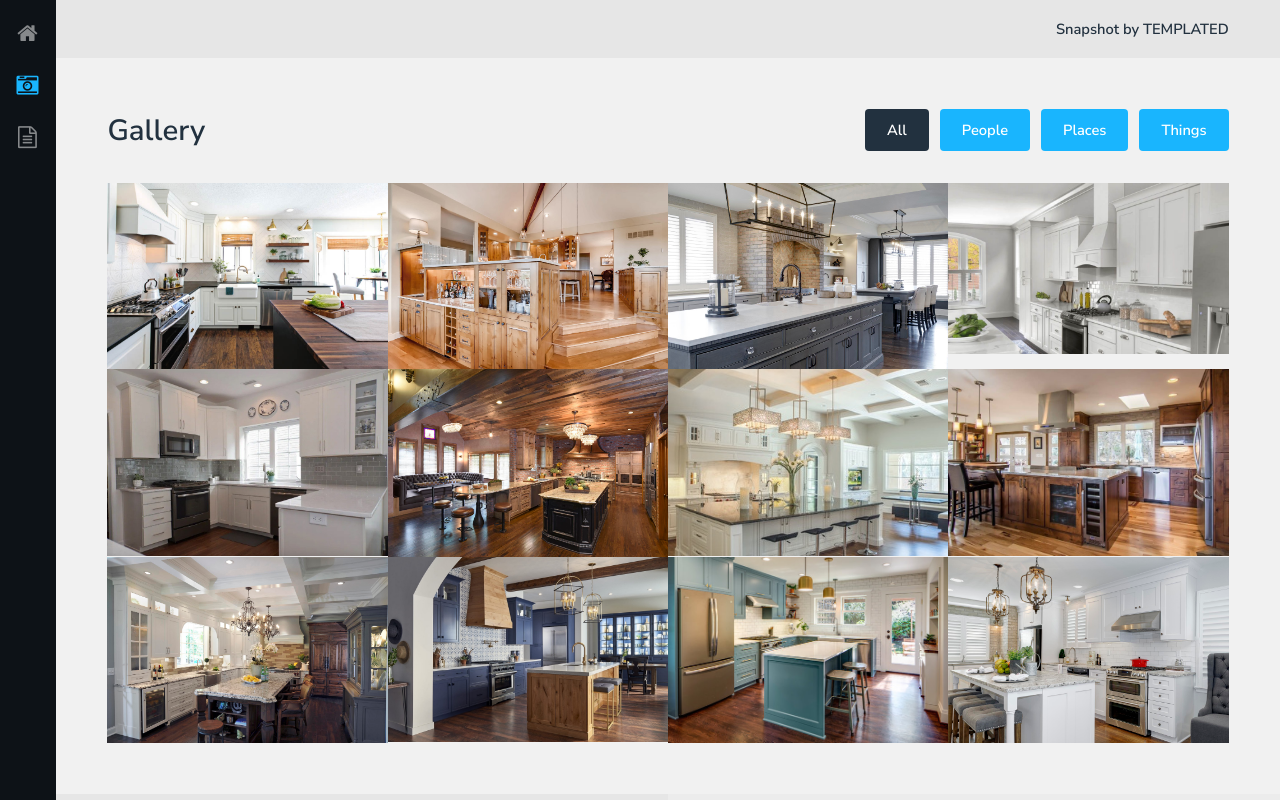
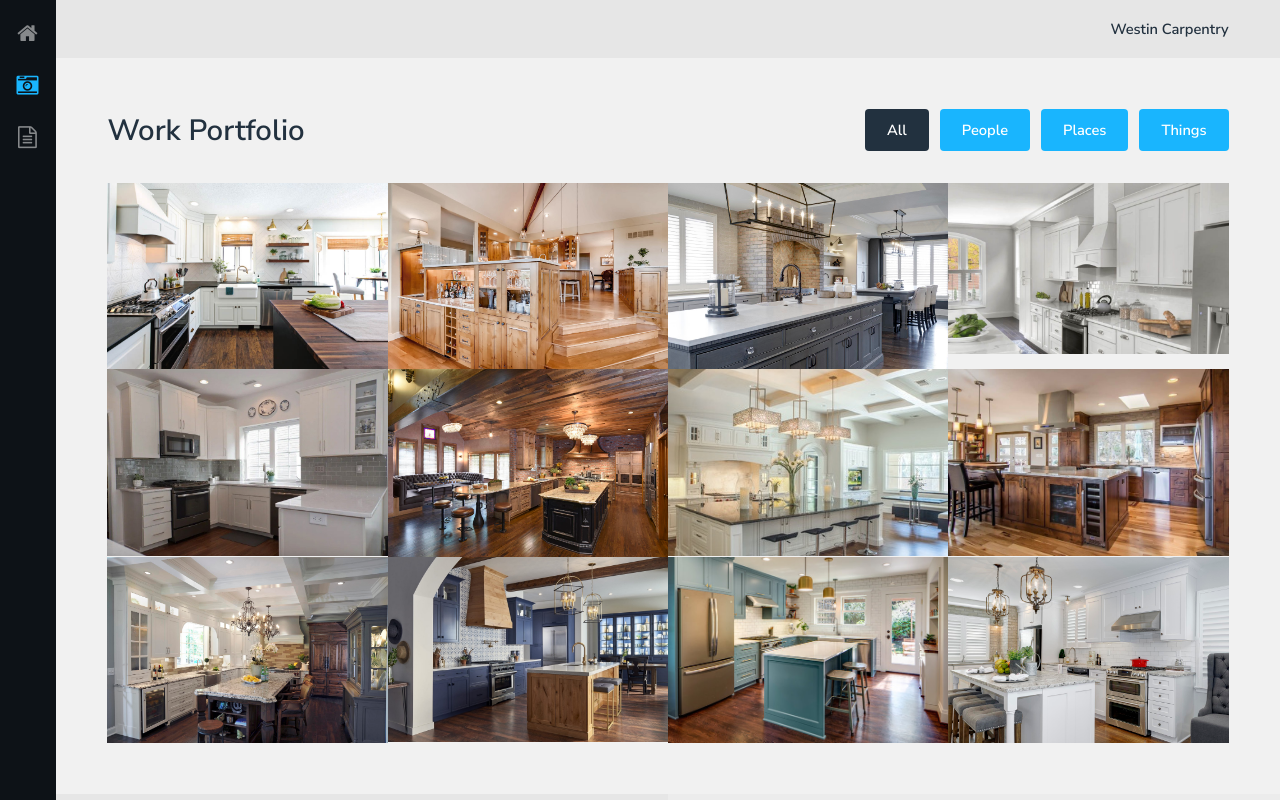
Before and after one commit to brian23662/brian23662.github.io, a plain HTML site: page gallery.html in a window 1280 px wide. Shown: the top 800 px of the page. Drawn offline with Linux system fonts and the light colour scheme.

Commit message:
Update gallery.html

```diff
--- a/gallery.html
+++ b/gallery.html
@@ -6,7 +6,7 @@
 -->
 <html>
 	<head>
-		<title>Gallery - Snapshot by TEMPLATED</title>
+		<title>Westin Carpentry</title>
 		<meta charset="utf-8" />
 		<meta name="viewport" content="width=device-width, initial-scale=1" />
 		<link rel="stylesheet" href="assets/css/main.css" />
@@ -28,7 +28,7 @@
 
 					<!-- Header -->
 						<header id="header">
-							<div>Snapshot <span>by TEMPLATED</span></div>
+							<div>Westin <span>Carpentry</span></div>
 						</header>
 
 					<!-- Gallery -->
@@ -39,7 +39,7 @@
 
 									<!-- Filters -->
 										<header>
-											<h1>Gallery</h1>
+											<h1>Work Portfolio</h1>
 											<ul class="tabs">
 												<li><a href="#" data-tag="all" class="button active">All</a></li>
 												<li><a href="#" data-tag="people" class="button">People</a></li>
@@ -131,7 +131,7 @@
 					<!-- Footer -->
 						<footer id="footer">
 							<div class="copyright">
-								&copy; Untitled Design: <a href="https://templated.co/">TEMPLATED</a>. Images: <a href="https://unsplash.com/">Unsplash</a>.
+								Westin Carpentry
 							</div>
 						</footer>
 				</section>
```
